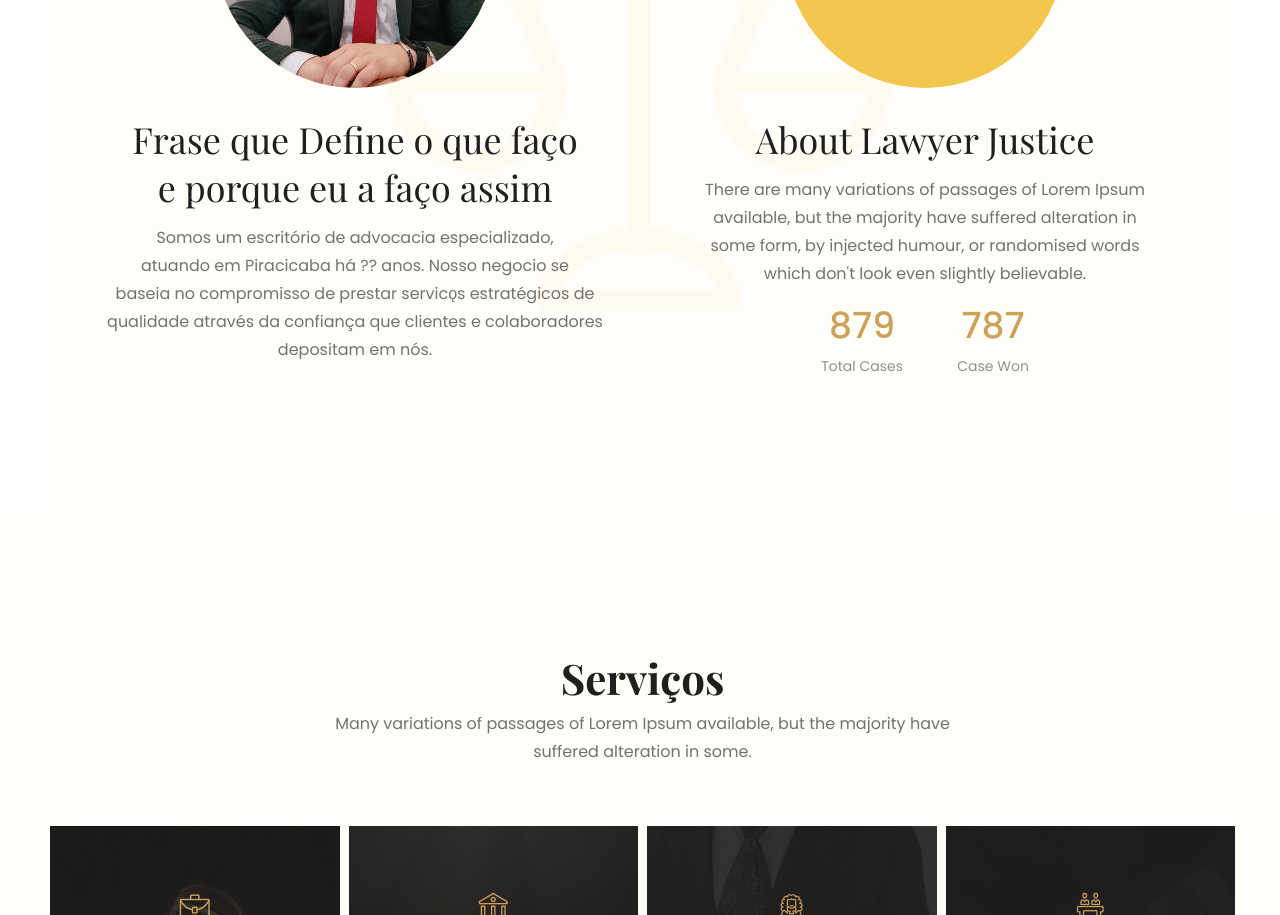
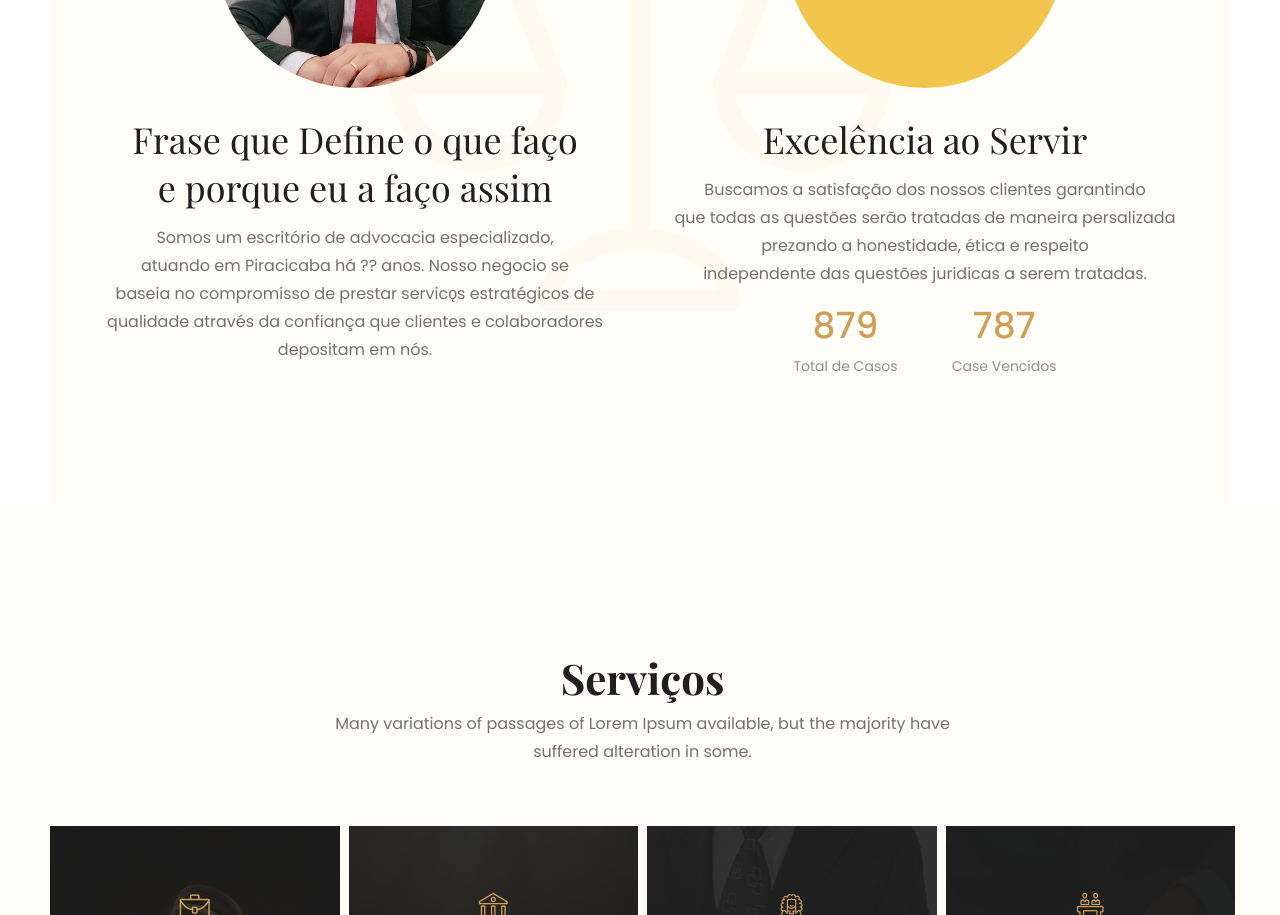
Before and after one commit to thiago-mfernandes/Azanha-Advocacia, a plain HTML site: page azanha-advocacia/index.html in a window 1280 px wide. Shown: the part 1042-1957 px from the top of the page. Drawn offline with nearby package versions, Linux system fonts and the light colour scheme; a web font is replaced by a local one.

Commit message:
segunda parte do about

```diff
--- a/azanha-advocacia/index.html
+++ b/azanha-advocacia/index.html
@@ -145,18 +145,16 @@
                                 </div>
                             </div>
                         </div>
-                        <h3>About Lawyer Justice</h3>
-                        <p>There are many variations of passages of Lorem Ipsum <br> available, but the majority have
-                            suffered alteration in <br> some form, by injected humour, or randomised words <br> which
-                            don't look even slightly believable. </p>
+                        <h3>Excelência ao Servir</h3>
+                        <p>Buscamos a satisfação dos nossos clientes garantindo <br> que todas as questões serão tratadas de maneira persalizada <br> prezando a honestidade, ética e respeito <br> independente das questões juridicas a serem tratadas. </p>
                         <div class="total_cases">
                             <div class="single_cases">
                                 <h4>879</h4>
-                                <p>Total Cases</p>
+                                <p>Total de Casos</p>
                             </div>
                             <div class="single_cases">
                                 <h4>787</h4>
-                                <p>Case Won</p>
+                                <p>Case Vencidos</p>
                             </div>
                         </div>
                     </div>
```
